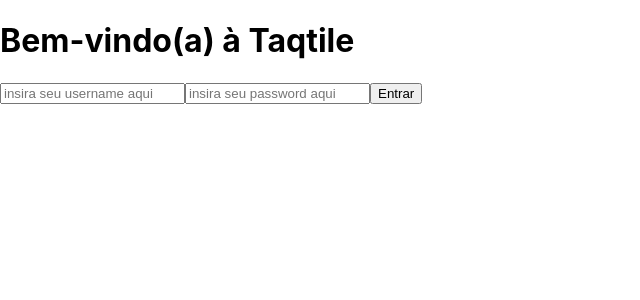
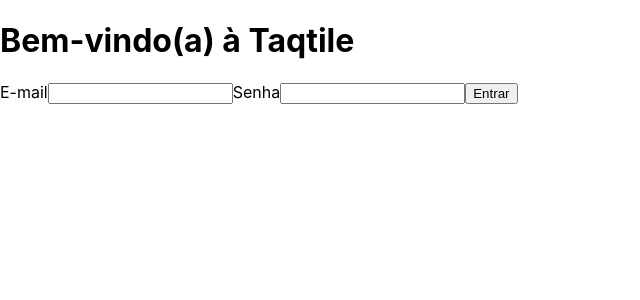
Before and after one commit to iagoizi/onboard-iago, a React (Create React App) app: page / in a window 1280 px wide. Shown: the top 300 px of the page, without its empty margins (0-640 px from the left). Built offline with nearby package versions, Linux system fonts and the light colour scheme.

Commit message:
Adicionando label

```diff
--- a/src/components/Input.tsx
+++ b/src/components/Input.tsx
@@ -3,10 +3,18 @@
 interface InputProps {
   type: string;
   name: string;
+  label: string;
   onChange: (event: React.ChangeEvent<HTMLInputElement>) => void;
   placeHolder?: string;
 }
 
 export const Input: React.FC<InputProps> = (props) => {
-  return <input type={props.type} name={props.name} onChange={props.onChange} placeholder={props.placeHolder} />;
+  return (
+    <>
+      <label htmlFor={props.name}>{props.label}</label>
+      <input type={props.type} name={props.name} onChange={props.onChange} placeholder={props.placeHolder} />
+    </>
+  );
 };
+
+Input.displayName = 'Input';
--- a/src/modules/LoginScreen.tsx
+++ b/src/modules/LoginScreen.tsx
@@ -2,7 +2,7 @@
 import { Input } from '../components/Input';
 
 export const LoginScreen: React.FC = () => {
-  const [fields, setFields] = useState({ username: '', password: '' });
+  const [fields, setFields] = useState({ email: '', password: '' });
 
   const handleChange = (event: React.ChangeEvent<HTMLInputElement>) => {
     setFields({
@@ -19,8 +19,8 @@
     <div>
       <h1>Bem-vindo(a) à Taqtile</h1>
       <form onSubmit={onSubmit}>
-        <Input name='username' placeHolder='insira seu username aqui' type='text' onChange={handleChange} />
-        <Input name='password' placeHolder='insira seu password aqui' type='password' onChange={handleChange} />
+        <Input name='email' label='E-mail' type='text' onChange={handleChange} />
+        <Input name='password' label='Senha' type='password' onChange={handleChange} />
         <button>Entrar</button>
       </form>
     </div>
```
